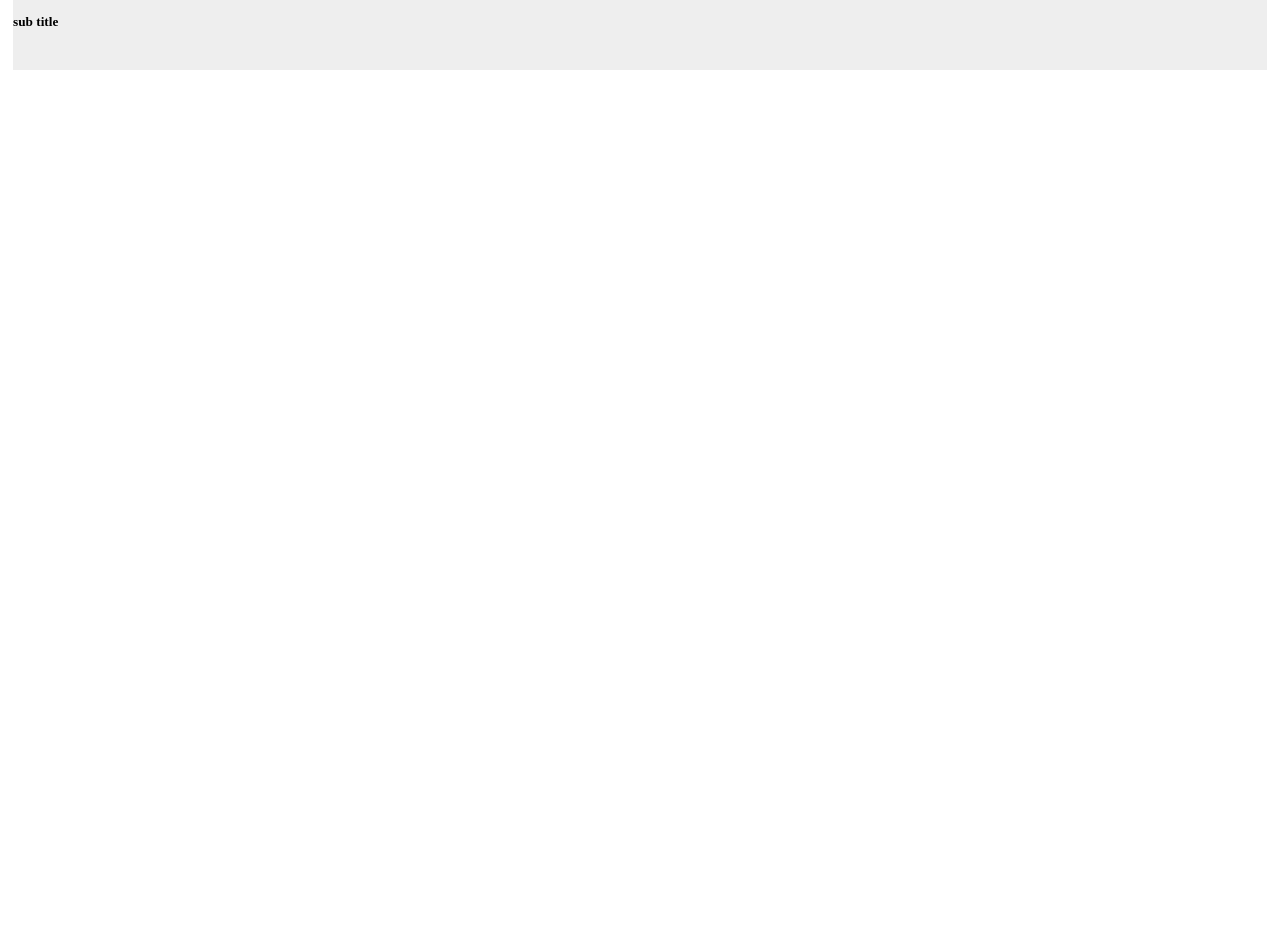
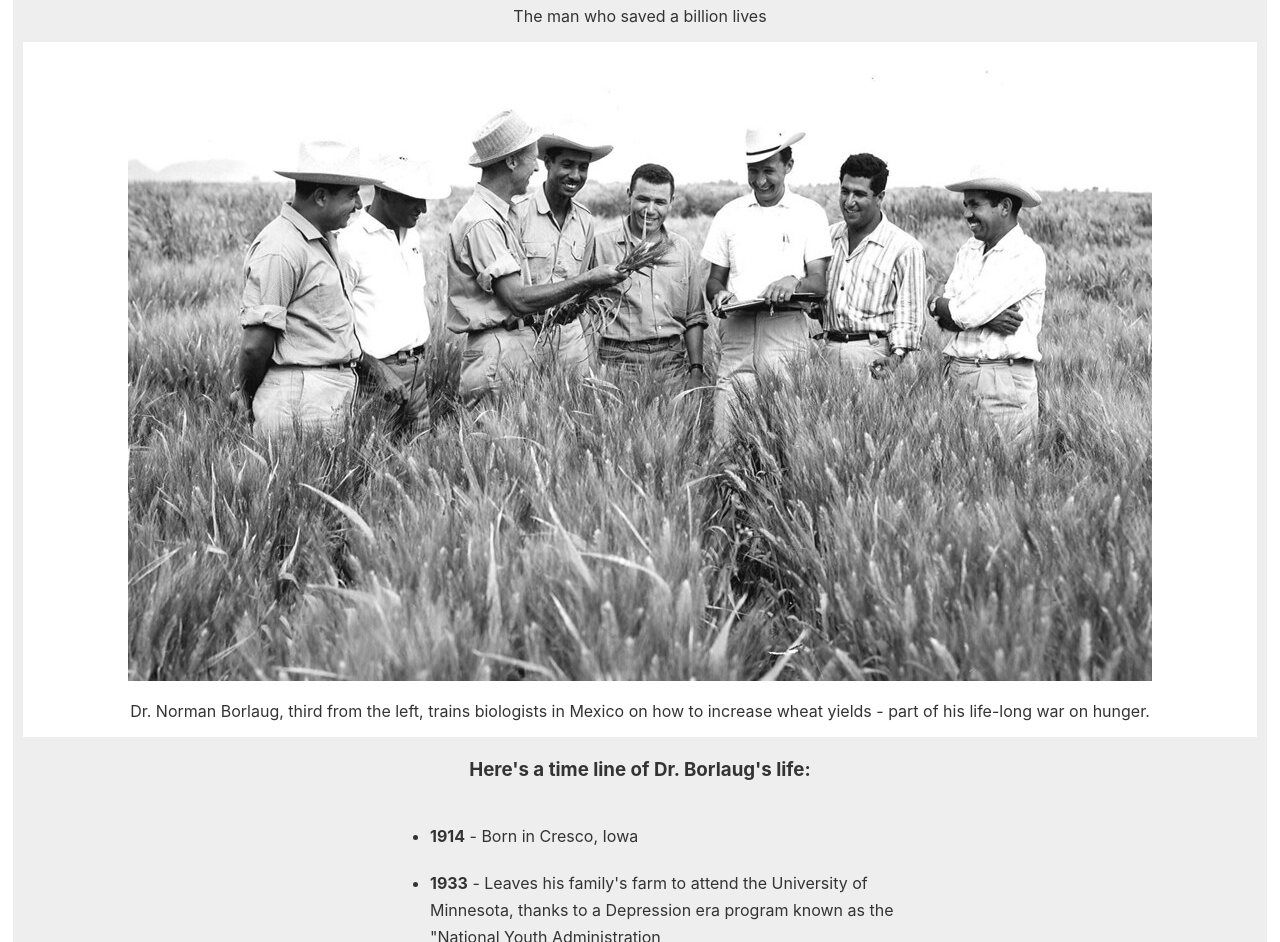
Before and after one commit to gaurnikhil/codeCamp, a website: page html_css/tribute/index.html in a window 1280 px wide. Shown: the part 106-1048 px from the top of the page. Before the commit the page ends 800 px from the top, so only its background shows below. Drawn offline with Linux system fonts and the light colour scheme.

Commit message:
committing the tribute page

```diff
--- a/html_css/tribute/index.html
+++ b/html_css/tribute/index.html
@@ -4,41 +4,52 @@
         <meta charset="utf-8">
         <link rel="stylesheet" href="styleSheet.css">
 
-        <style>
-            #main {
-                background-color: #EEEEEE;
-                margin: 10px 5px 10px 5px;
-            }
-        </style>
+
 
     </head>
 
     <body>
         <div id="main">
             <div id="title">
-                <h1>Title</h1>
-                <br>
-                <h5>sub title</h5>
+                <h1>Dr. Norman Borlaug</h1>
+                <p>The man who saved a billion lives</p>
             </div>
             <div id="img-div">
                 <figure>
-                    <img id="image" src="" alt="">
-                    <figcaption id="img-caption"></figcaption>
+                    <img id="image" src="oldImage.jpg" alt="some guys discusing on crops">
+                    <figcaption id="img-caption">Dr. Norman Borlaug, third from the left,
+                        trains biologists in Mexico on how to increase wheat yields - part of his life-long war on hunger.</figcaption>
                 </figure>
             </div>
             <div id="content">
                 <header>
                     <h3 id="tribute-info">
-
+                        Here's a time line of Dr. Borlaug's life:
                     </h3>
                 </header>
                 <section id="material">
-
+                    <ul id="list">
+                        <li><strong>1914</strong>  - Born in Cresco, Iowa </li>
+                        <li><strong>1933</strong> - Leaves his family's farm to attend the University of Minnesota, thanks to a Depression era program known as the "National Youth Administration</li>
+                        <li><strong>1935</strong>  - Has to stop school and save up more money. Works in the Civilian Conservation Corps, helping starving Americans. "I saw how food changed them", he said. "All of this left scars on me.</li>
+                        <li><strong>1937</strong>  - Finishes university and takes a job in the US Forestry Service"</li>
+                        <li><strong>1938</strong> - Tries to enroll in the military after the Pearl Harbor attack, but is rejected. Instead, the military asked his lab to work on waterproof glue, DDT to control malaria, disinfectants, and other applied science. </li>
+                        <li><strong>1941</strong> - Receives a Ph.D. in Genetics and Plant Pathology "</li>
+                        <li><strong>1942</strong> - Rejects a 100% salary increase from Dupont, leaves behind his pregnant wife, and flies to Mexico to head a new plant pathology program. Over the next 16 years, his team breeds 6,000 different strains of disease resistent wheat - including different varieties for each major climate on  </li>
+                        <li><strong>1944</strong> - Discovers a way to grown wheat twice each season, doubling wheat  "</li>
+                        <li><strong>1945</strong> - crosses a short, sturdy dwarf breed of wheat with a high-yeidling American breed, creating a strain that responds well to fertilizer. It goes on to provide 95% of Mexico's wheat. </li>
+                        <li><strong>1953</strong> - Visits Delhi and brings his high-yielding strains of wheat to the Indian subcontinent in time to help mitigate mass starvation due to a rapidly expanding population </li>
+                        <li><strong>1962</strong> - receives the Nobel Peace Prize </li>
+                        <li><strong>1971</strong> - helps seven African countries dramatically increase their maize and sorghum yields  </li>
+                        <li><strong>1978</strong> - becomes a distinguished professor at Texas A&M University </li>
+                    </ul>
+                    <em id="comment" style="margin-bottom: 30px;">"Borlaug's life and achievement are testimony to the far-reaching contribution that one man's towering intellect, persistence and scientific vision can make to human peace and progress."</em>
+                    <em>-- Indian Prime Minister Manmohan Singh</em>
                 </section>
-                <footer id="bottom">
-
-                </footer>
             </div>
+            <footer id="bottom">
+                <h3>If you have time, you should read more about this incredible human being on his <a id="tribute-link" href="https://en.wikipedia.org/wiki/Norman_Borlaug" target="_blank">Wikipedia entry</a></h3>
+            </footer>
         </div>
 
     </body>
--- a/html_css/tribute/styleSheet.css
+++ b/html_css/tribute/styleSheet.css
@@ -0,0 +1,69 @@
+#main {
+    display: flex;
+    color: #333333;
+    flex-direction: column;
+    text-align: center;
+    align-items: center;
+    font-family: -apple-system, BlinkMacSystemFont, 'Segoe UI', 'Roboto', 'Helvetica Neue', Arial, sans-serif;
+    background-color: #EEEEEE;
+    margin: 30px 5px 30px 5px;
+    border-radius: 0.5%;
+}
+
+#list{
+    width: 500px;
+    text-align: left;
+    line-height: 1.7em;
+    margin-bottom: 20px;
+}
+
+li{
+    margin: 0px 0px 20px 0px;
+    position: relative;
+}
+
+#img-div{
+    background-color: #FFFFFF;
+    display: flex;
+    align-self: stretch;
+    margin: 0 10px 0 10px;
+    justify-content: center;
+}
+
+img {
+    max-width: 100%;
+    display: block;
+    height: auto;
+    align-items: center;
+    margin: 0 auto;
+    margin-bottom: 20px;
+}
+
+#content{
+    width: 500px;
+    text-align: left;
+    line-height: 1.7em;
+}
+
+p {
+    display: block;
+    margin-block-start: 1em;
+    margin-block-end: 1em;
+    margin-inline-start: 0px;
+    margin-inline-end: 0px;
+}
+
+#tribute-info {
+    text-align: center;
+}
+
+h3 {
+    display: block;
+    font-size: 1.17em;
+    margin-block-start: 1em;
+    margin-block-end: 1em;
+    margin-inline-start: 0px;
+    margin-inline-end: 0px;
+    font-weight: bold;
+    margin-bottom: 40px;
+}
```
Also changed, not shown: html_css/tribute/package.json (+7 -2 lines), html_css/tribute/oldImage.jpg (added), 1 other file.
